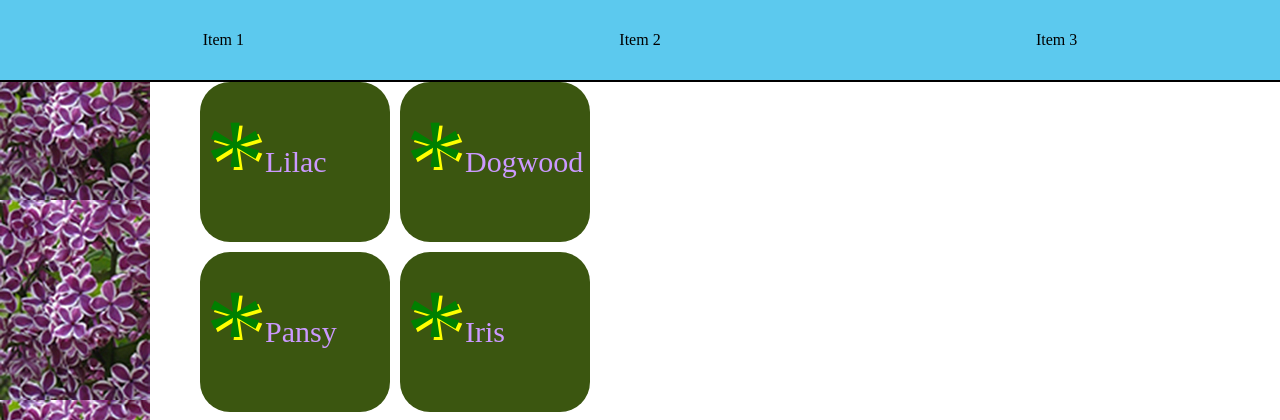
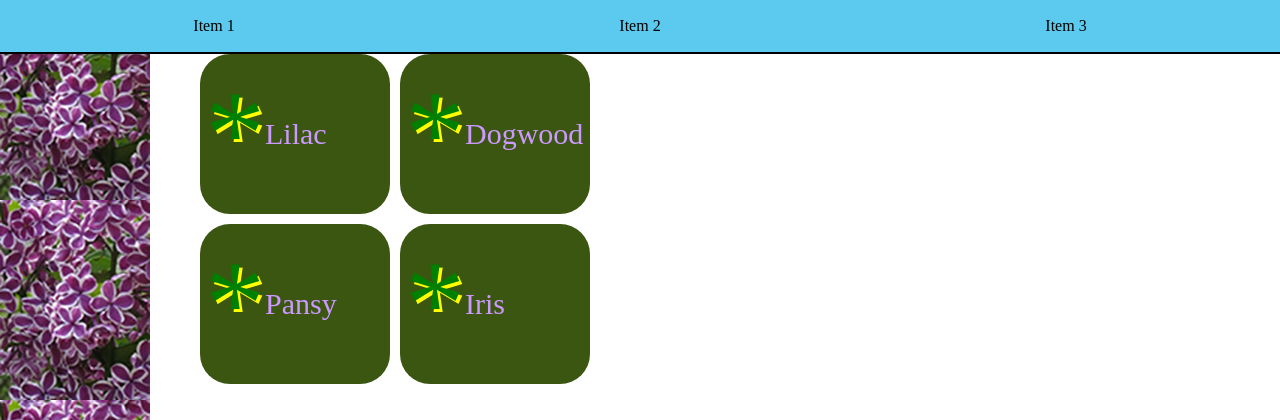
Before and after one commit to Ben-Bui/ISTE.240, a PHP site: page / in a window 1280 px wide. Shown: the top 420 px of the page. Run offline with PHP 8.4, Linux system fonts and the light colour scheme.

Commit message:
finishchange

```diff
--- a/EX02/css/styles.css
+++ b/EX02/css/styles.css
@@ -4,7 +4,7 @@
     justify-content: space-around;
     /* Have to change the lightblue up to math the picture */
     background-color: rgb(92, 201, 238);
-    padding: 15px;
+    padding: 1px;
     border-bottom: 2px solid black;
 }
 /* step2
--- a/EX1/index.html
+++ b/EX1/index.html
@@ -40,7 +40,7 @@
         <h3>Exercise</h3>
         <ul>
             <li><a href="">Exercise 1</a></li>
-            <li><a href="">Exercise 2</a></li>
+            <li><a href="https://people.rit.edu/~btb4516/ISTE240/Exercise2/index.html">Exercise 2</a></li>
             <li><a href="">Exercise 3</a></li>
             <li><a href="">Exercise 4</a></li>
             <li><a href="">Exercise 5</a></li>
```
Also changed, not shown: EX02/index.html (+4 -11 lines).
